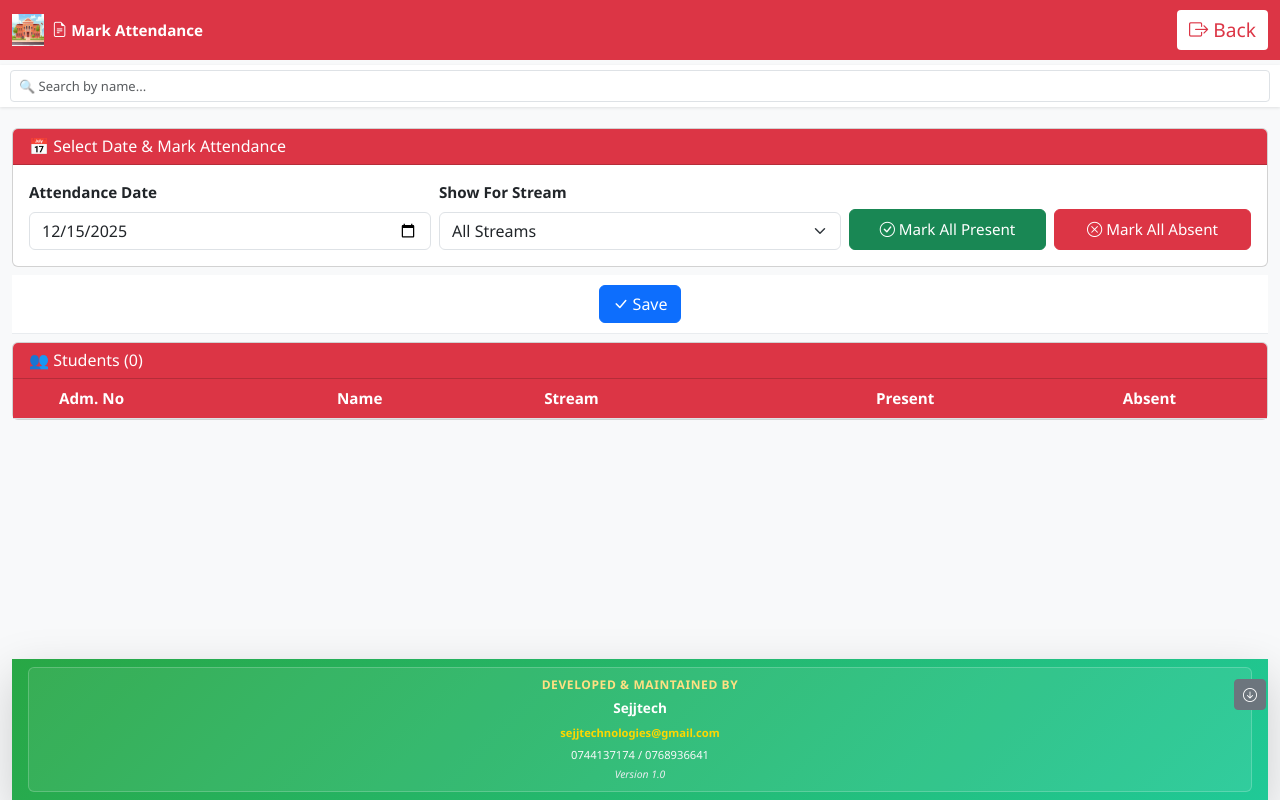
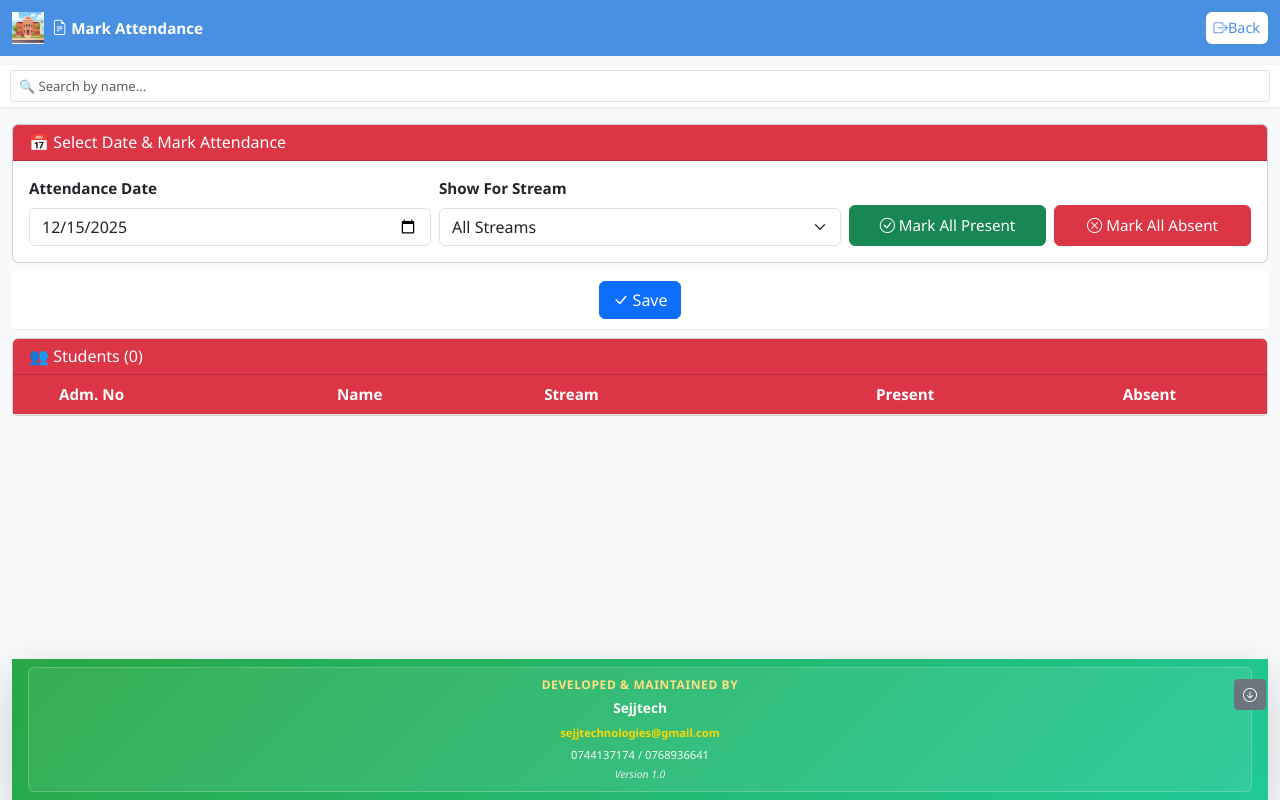
Before and after one commit to sejjtechnologies/sch.mgt.syst, a Flask app: template templates/teacher/attendance_new.html in a window 1280 px wide. Run offline with Flask 3, Linux system fonts and the light colour scheme; the template is opened without the code that fills it, so the values that code supplies are empty; some libraries are stand-ins or nearby versions.

Commit message:
styling ...

```diff
--- a/templates/teacher/attendance_new.html
+++ b/templates/teacher/attendance_new.html
@@ -10,11 +10,11 @@
     :root { --bs-body-font-size: 0.95rem; }
     html, body { height: 100%; margin: 0; }
     body { font-family: 'Segoe UI', Tahoma, Geneva, Verdana, sans-serif; background-color: #f8f9fa; display: flex; flex-direction: column; }
-    .navbar-custom { background: #dc3545; height: 60px; min-height: 60px; display: flex; align-items: center; position: fixed; top: 0; left: 0; right: 0; z-index: 1000; width: 100%; }
+    .navbar-custom { background: #4a90e2; height: 56px; min-height: 56px; display: flex; align-items: center; position: fixed; top: 0; left: 0; right: 0; z-index: 1000; width: 100%; }
     .navbar-custom .navbar-brand { font-size: 1rem; color: white !important; }
     .navbar-content { display: flex; align-items: center; gap: 12px; width: 100%; justify-content: space-between; }
     .navbar-label { color: white !important; font-weight: 600; font-size: 0.95rem !important; margin: 0 !important; white-space: nowrap !important; }
-    .back-btn-custom { color: #dc3545 !important; background-color: white !important; border: none !important; border-radius: 4px; padding: 6px 12px !important; font-size: 1.2rem; }
+    .back-btn-custom { color: #4a90e2 !important; background-color: white !important; border: none !important; border-radius: 6px; padding: 4px 8px !important; font-size: 0.9rem; height: 32px; min-width: 32px; display: flex; align-items: center; justify-content: center; }
     .back-btn-custom:hover { background-color: #f5f5f5 !important; }
     /* Mark-all buttons style - balanced size for desktop and mobile */
     .mark-all-btn { padding: 8px 10px; font-size: 0.95rem; min-height: 40px; }
@@ -30,8 +30,8 @@
     .checkbox-cell { text-align: center; }
     .btn-check + .btn-check-label { cursor: pointer; user-select: none; }
     .alert-toast { position: fixed; top: 80px; right: 20px; z-index: 1050; min-width: 280px; }
-    main { flex: 1; overflow-y: auto; overflow-x: hidden; margin-top: 105px; padding-bottom: calc(var(--footer-height, 68px) + 20px); -webkit-overflow-scrolling: touch; }
-    .top-search { background: #fff; padding: 12px; border-bottom: 1px solid #e9ecef; position: sticky; top: 60px; z-index: 500; box-shadow: 0 2px 4px rgba(0,0,0,0.05); }
+    main { flex: 1; overflow-y: auto; overflow-x: hidden; margin-top: 101px; padding-bottom: calc(var(--footer-height, 68px) + 20px); -webkit-overflow-scrolling: touch; }
+    .top-search { background: #fff; padding: 12px; border-bottom: 1px solid #e9ecef; position: sticky; top: 56px; z-index: 500; box-shadow: 0 2px 4px rgba(0,0,0,0.05); }
     .search-input-group { max-width: 400px; margin: 0 auto; }
     .fixed-back { position: absolute; left: 12px; top: 12px; z-index: 1100; }
     .fixed-back .btn { height: 36px; padding: 6px 10px; }
@@ -89,7 +89,7 @@
     }
 
     /* Adjust main content to account for search bar */
-    main { flex: 1; overflow-y: auto; overflow-x: hidden; margin-top: 105px; padding-bottom: calc(var(--footer-height, 68px) + 20px); -webkit-overflow-scrolling: touch; }
+    main { flex: 1; overflow-y: auto; overflow-x: hidden; margin-top: 101px; padding-bottom: calc(var(--footer-height, 68px) + 20px); -webkit-overflow-scrolling: touch; }
   </style>
 </head>
 <body>
@@ -250,15 +250,7 @@
         const q = searchTerm.toLowerCase();
         return (p.first_name && p.first_name.toLowerCase().includes(q)) || (p.last_name && p.last_name.toLowerCase().includes(q));
       });
-      // Sort alphabetically by last name, then first name for stable ordering on the client
-      filtered.sort(function(a, b) {
-        const aLast = (a.last_name || '').toLowerCase();
-        const bLast = (b.last_name || '').toLowerCase();
-        if (aLast !== bLast) return aLast.localeCompare(bLast);
-        const aFirst = (a.first_name || '').toLowerCase();
-        const bFirst = (b.first_name || '').toLowerCase();
-        return aFirst.localeCompare(bFirst);
-      });
+      // Preserve the admission number sorting from the backend
       return filtered;
     }
 
```
